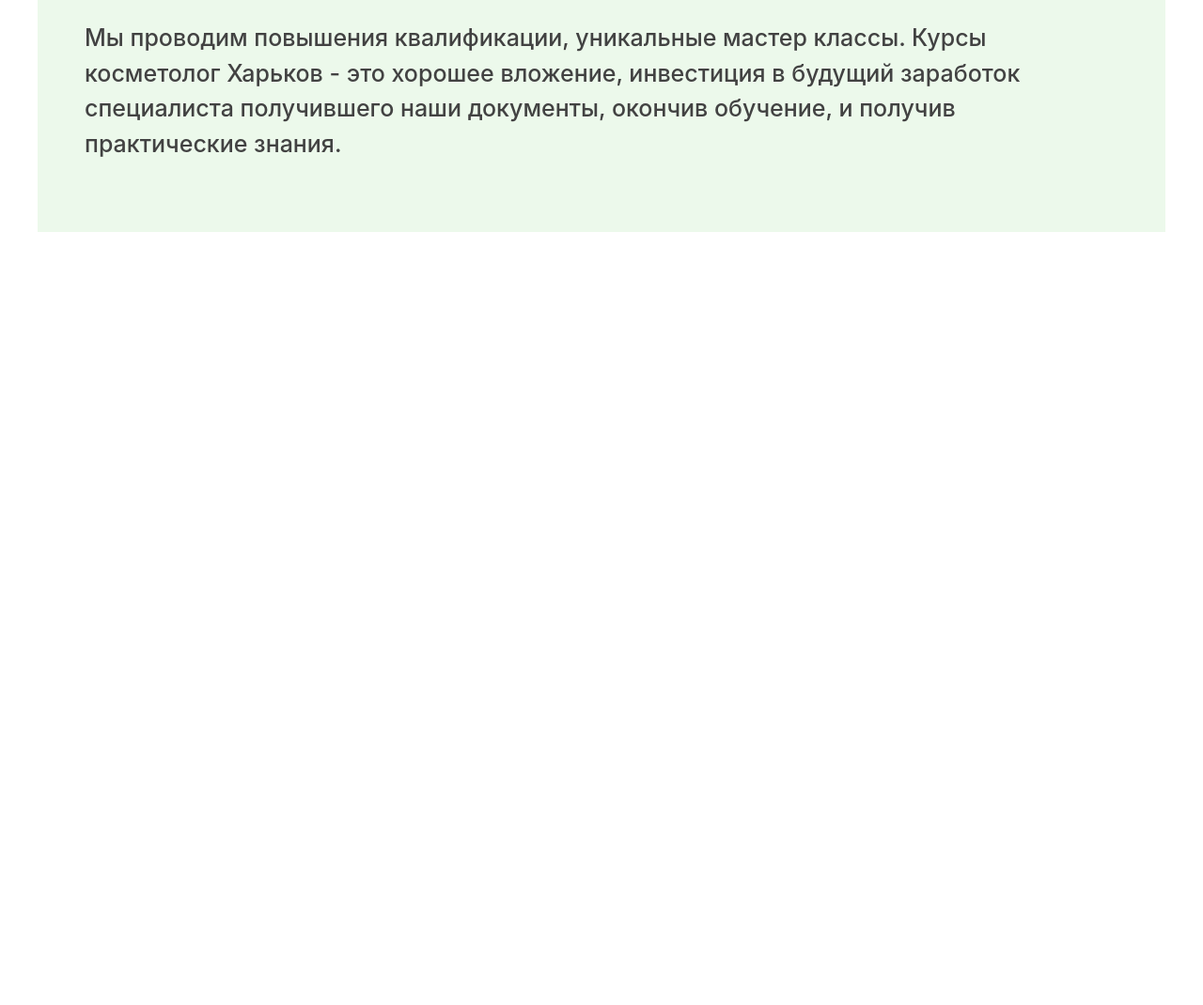
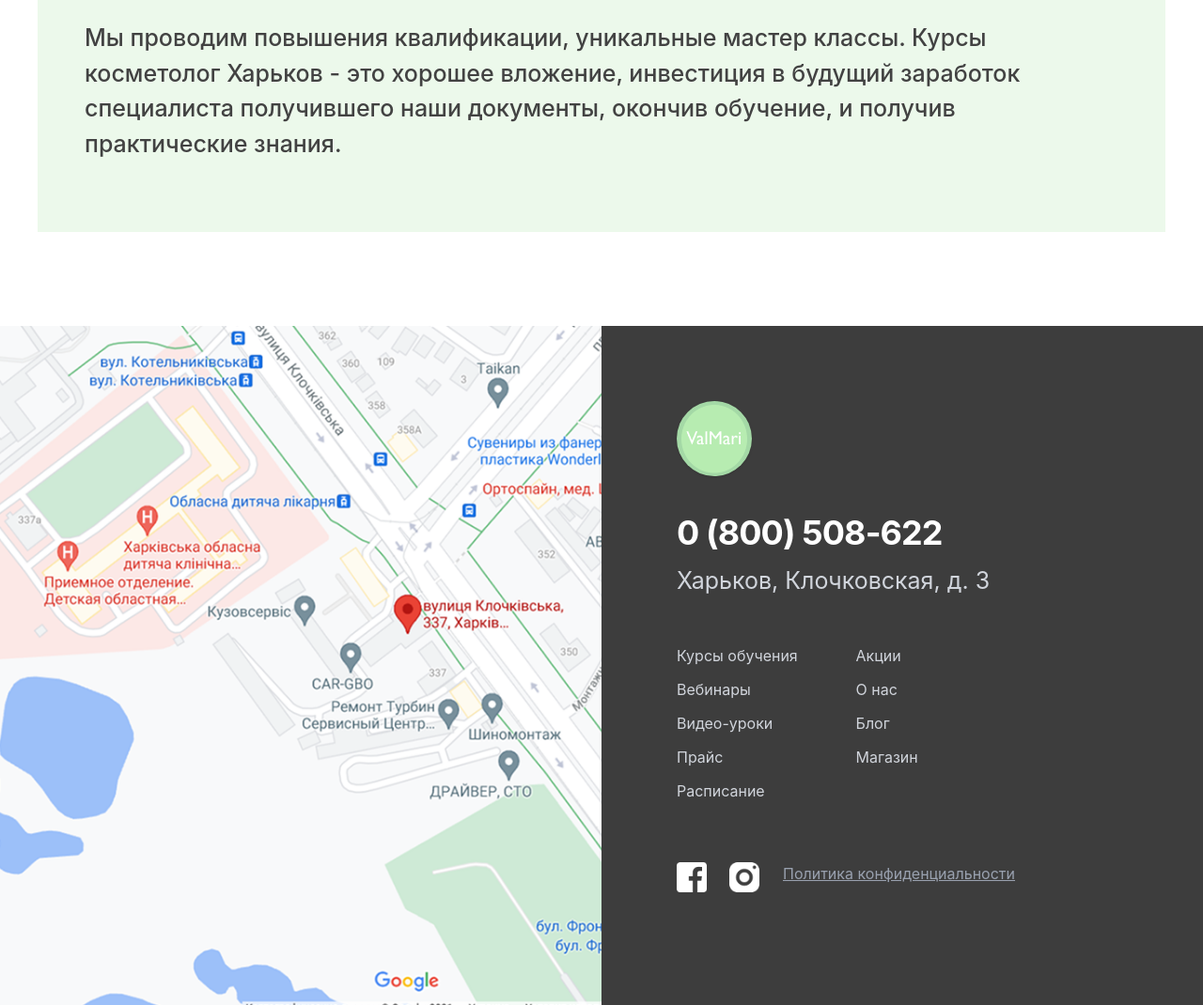
Before and after one commit to Abubakr-63/group-project, a website: page src/Page10.html in a window 1280 px wide. Shown: the part 1583-2653 px from the top of the page at 94% size. Before the commit the page ends 1830 px from the top, so only its background shows below. Drawn offline with nearby package versions, Linux system fonts and the light colour scheme; files that its build step writes are made by us from their sources; a web font is replaced by a local one.

Commit message:
Page10Footer

```diff
--- a/src/Page10.html
+++ b/src/Page10.html
@@ -65,7 +65,9 @@
         </h1>
         <img src="ImgAbdullo/aside.png" alt="" />
       </section>
-      <section class="bg-[#ECF9EB] max-w-300 m-auto flex flex-col lg:text-start items-center text-center lg:items-start lg:p-[75px_50px] p-[50px_25px]  gap-[25px]">
+      <section
+        class="bg-[#ECF9EB] max-w-300 m-auto flex flex-col lg:text-start items-center text-center lg:items-start lg:p-[75px_50px] p-[50px_25px] gap-[25px]"
+      >
         <p class="text-[#424242] lg:text-[25px] font-medium text-[18px]">
           Можно написать любое количество текста, лирического описания компании.
         </p>
@@ -102,5 +104,78 @@
         </p>
       </section>
     </main>
+
+    <footer class="flex w-full flex-col-reverse max-w-350 mt-[100px] m-auto lg:flex-row">
+      <div class="grid grid-cols-1 lg:grid-cols-2">
+        <div class="relative h-[400px] lg:h-auto min-h-[550px] w-full">
+          <img
+            src="./ImgAbdullo/footbg.png"
+            alt="Карта"
+            class="w-full h-full object-cover"
+          />
+        </div>
+
+        <div
+          class="bg-[#3D3D3D] text-white p-10 md:p-20 flex flex-col items-center lg:items-start text-center justify-between"
+        >
+          <div>
+            <div
+              class="w-20 h-20 bg-[#A4D9A6] rounded-full flex items-center justify-center mb-10 shadow-sm"
+            >
+              <img src="./ImgAbdullo/Logo.png" alt="" />
+            </div>
+
+            <div class="flex flex-col items-center lg:items-start mb-12">
+              <h2 class="text-3xl md:text-4xl font-bold mb-3 tracking-tight">
+                0 (800) 508-622
+              </h2>
+              <p class="text-gray-300 text-lg text-[25px]">
+                Харьков, Клочковская, д. 3
+              </p>
+            </div>
+
+            <div class="grid grid-cols-2 gap-x-12 gap-y-4 mb-16 max-w-sm">
+              <div class="flex flex-col gap-3 items-start">
+                <a href="#" class="text-gray-300">Курсы обучения</a>
+                <a href="#" class="text-gray-300">Вебинары</a>
+                <a href="#" class="text-gray-300">Видео-уроки</a>
+                <a href="#" class="text-gray-300">Прайс</a>
+                <a href="#" class="text-gray-300">Расписание</a>
+              </div>
+              <div class="flex flex-col gap-3 items-start">
+                <a href="#" class="text-gray-300">Акции</a>
+                <a href="#" class="text-gray-300">О нас</a>
+                <a href="#" class="text-gray-300">Блог</a>
+                <a href="#" class="text-gray-300">Магазин</a>
+              </div>
+            </div>
+          </div>
+
+          <div
+            class="flex flex-col items-center lg:items-start lg:flex-row gap-[25px]"
+          >
+            <div class="flex gap-6 mb-10">
+              <a href="#">
+                <img
+                  src="ImgAbdullo/Face.png"
+                  alt=""
+                  class="h-8 w-8 object-contain"
+                />
+              </a>
+              <a href="#">
+                <img
+                  src="ImgAbdullo/ins.png"
+                  alt=""
+                  class="h-8 w-8 object-contain"
+                />
+              </a>
+            </div>
+            <a href="#" class="text-[16px] text-gray-400 underline">
+              Политика конфиденциальности
+            </a>
+          </div>
+        </div>
+      </div>
+    </footer>
   </body>
 </html>
```
